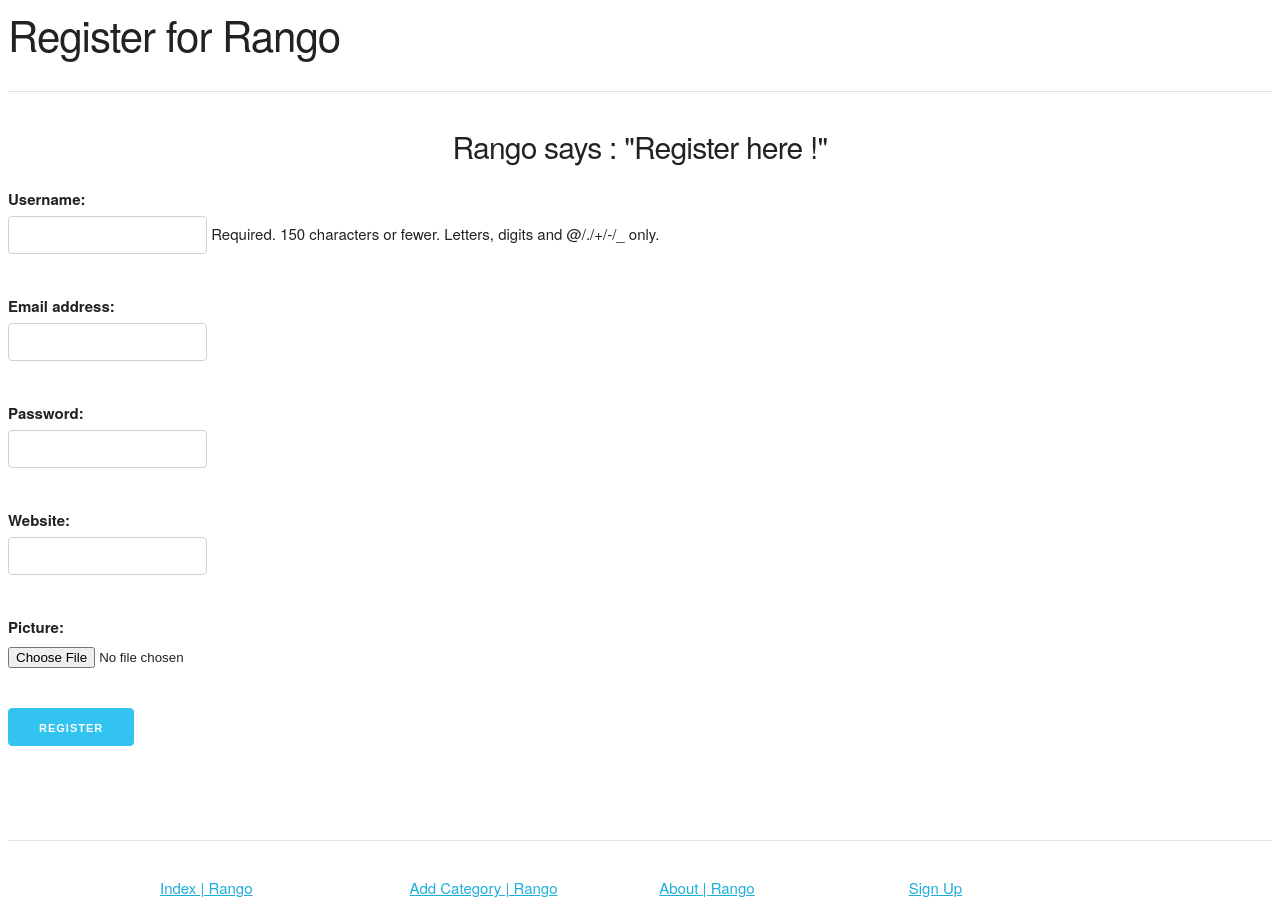
After one commit to mdvsh/django-with-rango, a Django app: page /rango/register/ in a window 1280 px wide. The commit adds this page. Run offline with Django 3.2, Linux system fonts and the light colour scheme; data comes from the database, SQL or seed files in the repository; both versions use the stored data as it was after the commit.

Commit message:
[09.1] Registration (model/form/view/template/url) WOrks

```diff
--- a/rango/admin.py
+++ b/rango/admin.py
@@ -1,5 +1,5 @@
 from django.contrib import admin
-from rango.models import Category, Page
+from rango.models import Category, Page, UserProfile
 # Register your models here.
 
 class CategoryAdmin(admin.ModelAdmin):
@@ -9,3 +9,4 @@ class PageAdmin(admin.ModelAdmin):
 
 admin.site.register(Page, PageAdmin)
 admin.site.register(Category, CategoryAdmin)
+admin.site.register(UserProfile)
--- a/rango/forms.py
+++ b/rango/forms.py
@@ -14,7 +14,8 @@ no data at all) in the form.
 6. Add a urlpattern to map to the new view (if you created a new one).
 '''
 from django import forms
-from rango.models import Category, Page
+from django.contrib.auth.models import User
+from rango.models import Category, Page, UserProfile
 
 class CategoryForm(forms.ModelForm):
     name = forms.CharField(max_length=Category.NAME_MAX_LENGTH, help_text='Enter Category Name.')
@@ -54,3 +55,15 @@ class PageForm(forms.ModelForm):
             cleaned_data['url'] = url
 
         return cleaned_data
+
+class UserForm(forms.ModelForm):
+    password = forms.CharField(widget=forms.PasswordInput())
+
+    class Meta:
+        model = User
+        fields = ('username', 'email', 'password')
+
+class UserProfileForm(forms.ModelForm):
+    class Meta:
+        model = UserProfile
+        fields = ('website', 'picture')
--- a/rango/models.py
+++ b/rango/models.py
@@ -1,5 +1,6 @@
 from django.db import models
 from django.template.defaultfilters import slugify
+from django.contrib.auth.models import User
 
 # Create your models here.
 class Category(models.Model):
@@ -31,3 +32,13 @@ class Page(models.Model):
 
     def __str__(self): # for debugging
         return self.title
+
+class UserProfile(models.Model):
+    # This line is required. Links UserProfile to a User model instance.
+    user  = models.OneToOneField(User, on_delete=models.CASCADE)
+    # additional user attributes
+    website = models.URLField(blank=True)
+    picture = models.ImageField(upload_to='profile_images', blank=True)
+
+    def __str__(self):
+        return self.user.username
--- a/rango/urls.py
+++ b/rango/urls.py
@@ -26,6 +26,7 @@ urlpatterns = [
         views.show_category, name='show_category'),
     path('add_category/', views.add_category, name='add_category'),
     path('category/<slug:category_name_slug>/add_page/', views.add_page, name='add_page'),
+    path('register/', views.register, name='register')
 ]
 
 '''
--- a/rango/views.py
+++ b/rango/views.py
@@ -5,6 +5,7 @@ from django.shortcuts import redirect
 from rango.forms import CategoryForm
 from rango.forms import PageForm
 from django.urls import reverse
+from rango.forms import UserProfileForm, UserForm
 
 def index(request):
     # Query the database for a list of ALL categories currently stored.
@@ -112,3 +113,45 @@ def add_page(request, category_name_slug):
 
     context_dict = {'form': form, 'category': category}
     return render(request, 'rango/add_page.html', context=context_dict)
+
+def register(request):
+    registered = False
+    # A boolean value for telling the template
+    # whether the registration was successful.
+    # Set to False initially. Code changes value to
+    # True when registration succeeds.
+    if request.method == 'POST':
+        # Attempt to grab information from the raw form information.
+        # Note that we make use of both UserForm and UserProfileForm.
+        user_form = UserForm(request.POST)
+        user_profile_form = UserProfileForm(request.POST)
+
+        # if 2 forms are valid
+        if (user_form.is_valid()) and (user_profile_form.is_valid()):
+            user  = user_form.save()
+            # hash (secure) the password
+            user.set_password(user.password)
+            user.save()
+
+            profile = user_profile_form.save(commit=False)
+            profile.user = user
+
+            # cheecking for picture to get from input form into userprofile model
+            if 'picture' in request.FILES:
+                profile.picture = request.FILES['picture']
+
+            profile.save()
+            registered = True
+
+        else:
+            # invalid form params exception handling
+            print(user_form.errors, user_profile_form.errors)
+
+    else:
+        # when not HTTP POST action, render blank forms for input
+        user_form = UserForm()
+        user_profile_form = UserProfileForm()
+
+    return render(request, 'rango/register.html',
+            context={'user_form':user_form,
+            'user_profile_form':user_profile_form, 'registered':registered})
--- a/templates/rango/add_page.html
+++ b/templates/rango/add_page.html
@@ -13,7 +13,7 @@
     <h3>Add a page to {{ category.name }}</h3>
     <hr>
 
-    <form id="add_page_form" method="POST" action="/rango/category/{{ category.slug }}/add_page/">
+    <form id="add_page_form" method="POST" action="{% url 'rango:add_page' category.slug %}">
         <div class="row">
             <div class="6 columns">
                 {% csrf_token %}
@@ -32,5 +32,5 @@
         </div>
     </form>
 
-<center><a class="button" href="/rango">Go Back.</a></center>
+<center><a class="button" href="{% url 'rango:index' %}">Go Back.</a></center>
 {% endblock %}
--- a/templates/rango/base.html
+++ b/templates/rango/base.html
@@ -27,14 +27,17 @@
         <hr />
         <div class="container">
             <div class="row">
-                <div class='one-third column'>
+                <div class='three columns'>
                     <a href="{% url 'rango:index' %}">Index | Rango</a>
                 </div>
-                <div class='one-third column'>
+                <div class='three columns'>
                     <a href="{% url 'rango:add_category' %}">Add Category | Rango</a>
                 </div>
-                <div class='one-third column'>
+                <div class='three columns'>
                     <a href="{% url 'rango:about' %}">About | Rango</a>
+                </div>
+                <div class="three columns">
+                    <a href="{% url 'rango:register' %}">Sign Up</a>
                 </div>
             </div>
         </div>
--- a/templates/rango/index.html
+++ b/templates/rango/index.html
@@ -19,7 +19,7 @@
         <div class="row">
             <div class='one-half column'>
                 <h4>{{ boldmessage }} <br /> </h4>
-                <a class="button" href="{% url 'rango:add_category' %}">Add Category</a>
+                <a class="button" href="{% url 'rango:register' %}">Sign Up</a>
                 <a class="button" href="{% url 'rango:about' %}">About | Rango</a> <br /><br />
             </div>
             <div class = 'one-half column'>
--- /dev/null
+++ b/templates/rango/register.html
@@ -0,0 +1,28 @@
+{% extends 'rango/base.html' %}
+{% load staticfiles %}
+
+{% block title_block %}
+    Register
+{% endblock %}
+
+{% block body_block %}
+    <h2>Register for Rango</h2>
+    <hr />
+    {% if registered %}
+    <b>Thank You for Registering with Rango.<br />Start to <em>Tango </em>now.</b><br />
+    <center><a class="button" href="{% url 'rango:index' %}">Return to Home.</a></center>
+    {% else %}
+    <center><h4>Rango says : "Register here !"</h4></center>
+    <form id="user_form" method="POST" action="{% url 'rango:register' %}" enctype="multipart/form-data">
+        <div class="row">
+            <div class="column">
+                {% csrf_token %}
+                <!--Display the 2 forms-->
+                {{ user_form.as_p }}
+                {{ user_profile_form.as_p }}
+                <input class="button-primary" type="submit" name="submit" value="Register">
+            </div>
+        </div>
+    </form>
+    {% endif %}
+{% endblock %}
```
Also changed, not shown: db.sqlite3, media/profile_images/me.jpg (added), media/profile_images/me_Bjfwjfl.jpg (added).
